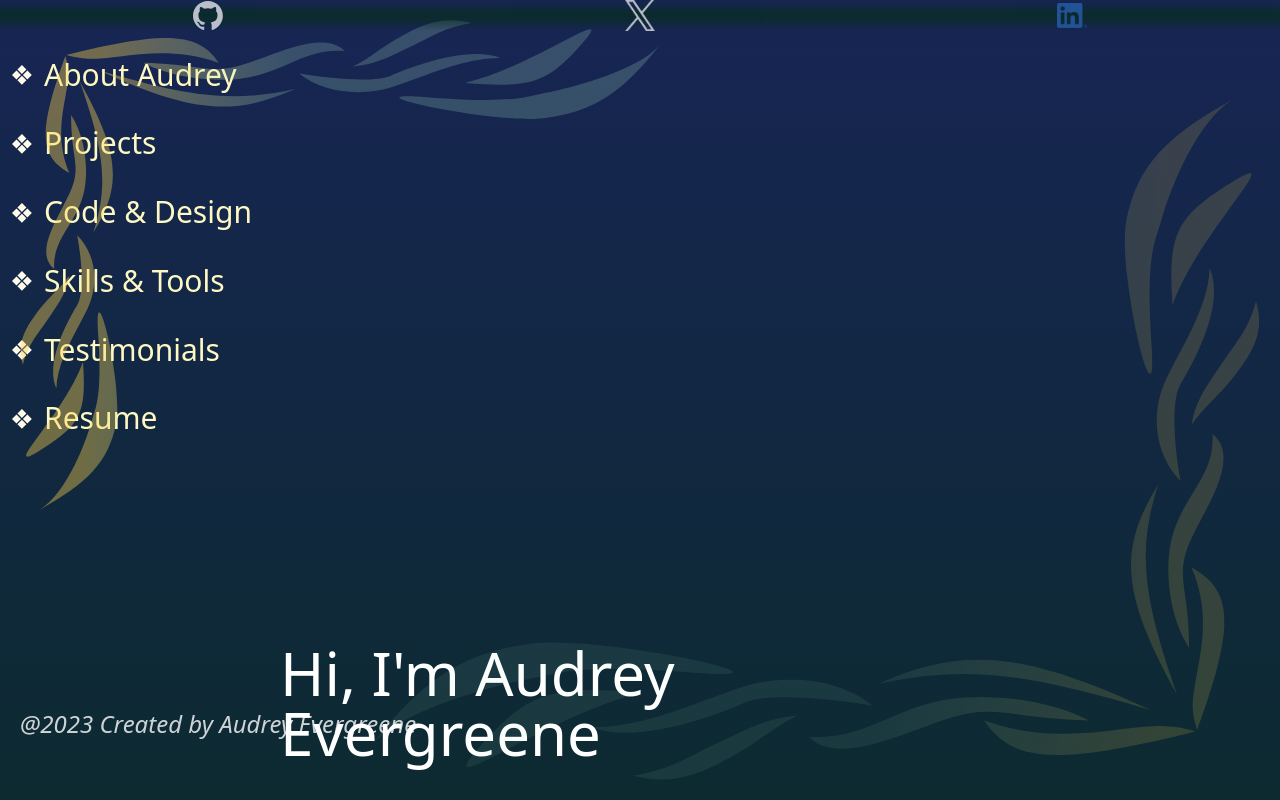
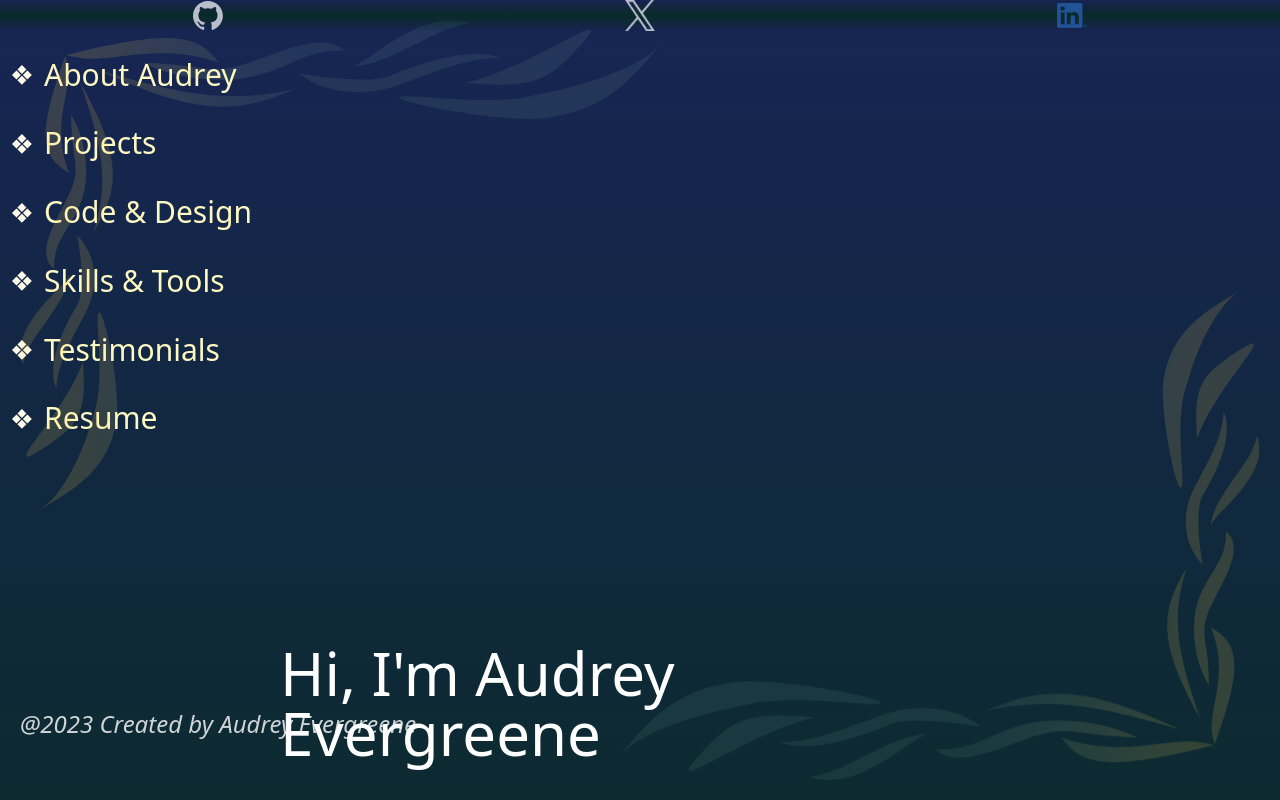
Before and after one commit to LadyAudrey/portfolio, a Next.js app in the folder audrey_evergreene/: page / in a window 1280 px wide. Shown: the top 800 px of the page. Built offline with nearby package versions, Linux system fonts and the light colour scheme.

Commit message:
using corner component for both corners

```diff
--- a/audrey_evergreene/src/app/components/CornerGraphic.tsx
+++ b/audrey_evergreene/src/app/components/CornerGraphic.tsx
@@ -1,6 +1,6 @@
 export default function CornerGraphic() {
   return (
-    <div className="fixed right-5 bottom-5 md:h-1/2 rotate-180 opacity-40">
+    <div className="opacity-40">
       <img src="/cornerGraphic/cornerGraphic.svg" alt="lower left graphic" />
     </div>
   );
--- a/audrey_evergreene/src/app/layout.tsx
+++ b/audrey_evergreene/src/app/layout.tsx
@@ -13,9 +13,9 @@ export default function RootLayout({
 }) {
   return (
     <html lang="en">
-      <body className="min-w-screen min-h-screen bg-gradient-to-b from-blue-950 to-green-950 text-white">
-        <div className="absolute top-5 left-5 w-1/2 h-auto">
-          <img src="/cornerGraphic/cornerGraphic.svg" alt="graphic" />
+      <body className="h-full w-full bg-gradient-to-b from-blue-950 to-green-950 text-white">
+        <div className="fixed top-5 left-5 w-1/2 h-auto">
+          <CornerGraphic />
         </div>
         <div>
           <Menu />
@@ -26,7 +26,9 @@ export default function RootLayout({
         <p className="fixed bottom-3 text-white italic opacity-80">
           @2023 Created by Audrey Evergreene
         </p>
-        <CornerGraphic />
+        <div className="fixed right-5 bottom-5 w-1/2 h-auto rotate-180">
+          <CornerGraphic />
+        </div>
       </body>
     </html>
   );
```
